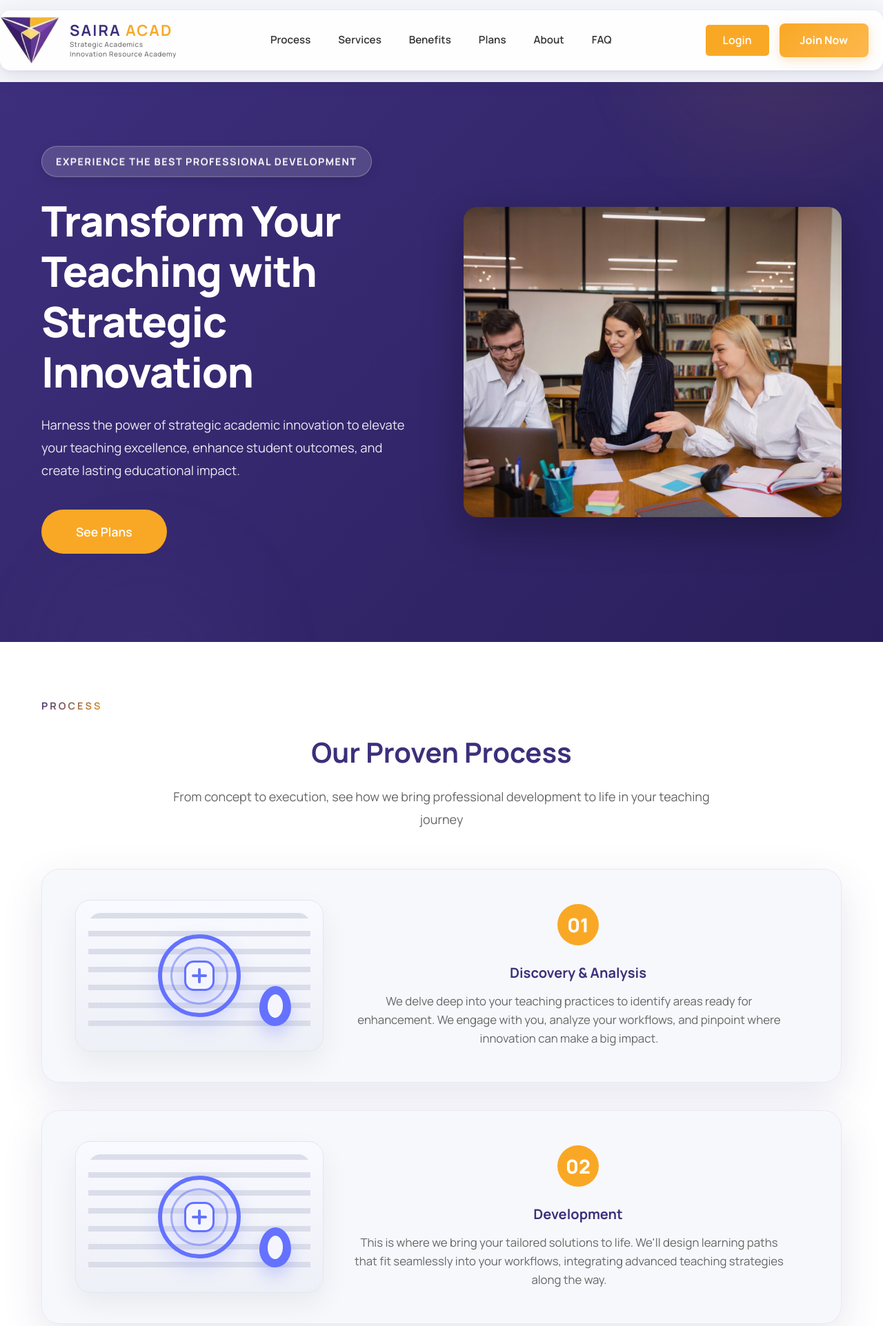
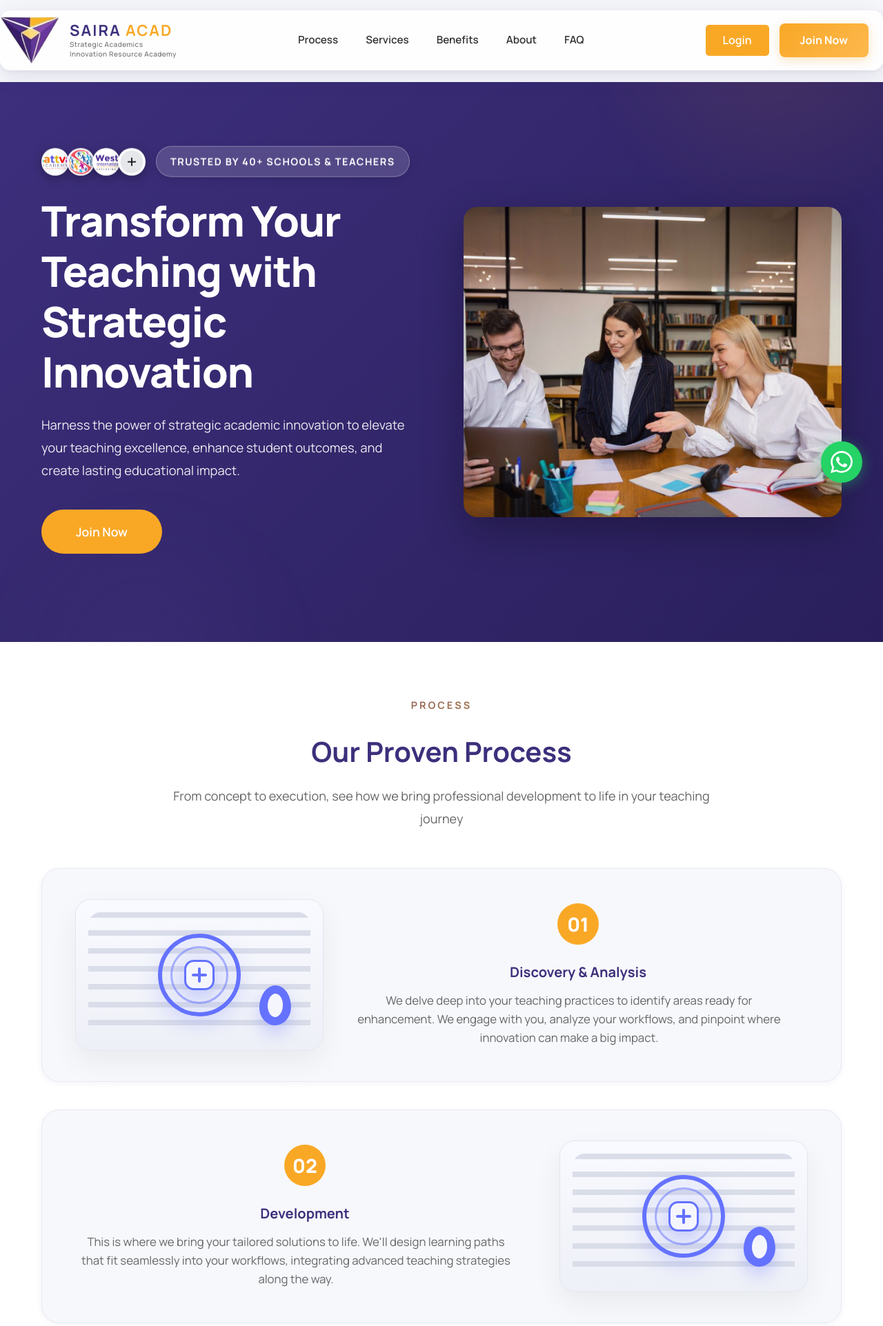
Before and after one commit to 237r1a66d6/SAIRA, a PHP site: page / in a window 1280 px wide. Shown: the top 1923 px of the page at 69% size. Run offline with PHP 8.4, Linux system fonts and the light colour scheme.

Commit message:
Update project with latest changes and assets

```diff
--- a/css/style.css
+++ b/css/style.css
@@ -411,13 +411,47 @@ body {
     text-align: left;
 }
 
+.hero-label-wrapper {
+    display: flex;
+    align-items: center;
+    gap: 15px;
+    margin-bottom: 1.5rem;
+    animation: float 3s ease-in-out infinite;
+    will-change: transform;
+}
+
+.hero-logo {
+    width: 40px;
+    height: 40px;
+    border-radius: 50%;
+    object-fit: cover;
+    border: 2px solid rgba(255, 255, 255, 0.9);
+    box-shadow: 0 4px 15px rgba(0, 0, 0, 0.3);
+    background: white;
+    margin-left: -18px;
+}
+
+.hero-logo:first-of-type {
+    margin-left: 0;
+}
+
+.hero-logo-plus {
+    width: 40px;
+    height: 40px;
+    border-radius: 50%;
+    object-fit: cover;
+    border: 2px solid rgba(255, 255, 255, 0.9);
+    box-shadow: 0 4px 15px rgba(0, 0, 0, 0.3);
+    background: white;
+    margin-left: -18px;
+}
+
 .hero-label {
     display: inline-block;
     font-size: 0.9rem;
     font-weight: 700;
     text-transform: uppercase;
     letter-spacing: 1.5px;
-    margin-bottom: 1.5rem;
     padding: 10px 20px;
     background: rgba(255, 255, 255, 0.15);
     backdrop-filter: blur(10px);
@@ -426,7 +460,6 @@ body {
     border-radius: 50px;
     border: 1px solid rgba(255, 255, 255, 0.3);
     box-shadow: 0 4px 15px rgba(0, 0, 0, 0.1);
-    animation: float 3s ease-in-out infinite;
 }
 
 @keyframes float {
@@ -535,13 +568,17 @@ section {
     -webkit-text-fill-color: transparent;
     background-clip: text;
     margin-bottom: 1rem;
-    display: inline-block;
+    display: block;
     position: relative;
     padding-bottom: 8px;
 }\n\n.section-label::after {\n    content: '';\n    position: absolute;\n    bottom: 0;\n    left: 50%;\n    transform: translateX(-50%);\n    width: 50px;\n    height: 3px;\n    background: linear-gradient(90deg, var(--primary-purple), var(--primary-orange));\n    border-radius: 2px;\n}\n\nsection > .container {\n    text-align: center;\n}
 
 .section-label.light {
     color: var(--primary-orange);
+    letter-spacing: 8px;
+    font-size: 1rem;
+    font-weight: 600;
+    opacity: 0.85;
 }
 
 .section-title {
@@ -621,15 +658,27 @@ section {
     padding: 2.75rem 3rem;
     background: #f7f8fc;
     border-radius: 26px;
-    box-shadow: 0 20px 60px rgba(61, 47, 124, 0.12);
+    box-shadow: 0 2px 8px rgba(61, 47, 124, 0.06);
     border: 1px solid #e8eaf3;
     transition: all 0.4s cubic-bezier(0.4, 0, 0.2, 1);
 }
 
 .process-step:hover {
     transform: translateY(-6px);
-    box-shadow: 0 28px 70px rgba(61, 47, 124, 0.16);
+    box-shadow: 0 4px 12px rgba(61, 47, 124, 0.08);
     border-color: rgba(103, 120, 255, 0.4);
+}
+
+.process-step.reverse {
+    grid-template-columns: 1fr minmax(260px, 360px);
+}
+
+.process-step.reverse .process-illustration {
+    order: 2;
+}
+
+.process-step.reverse .process-copy {
+    order: 1;
 }
 
 .process-illustration {
@@ -819,6 +868,9 @@ section {
     border: 1px solid var(--border-color);
     position: relative;
     overflow: hidden;
+    display: flex;
+    flex-direction: column;
+    height: 100%;
 }
 
 .course-card::before {
@@ -3830,3 +3882,45 @@ footer {
         padding: 40px 20px;
     }
 }
+
+/* WhatsApp Floating Button */
+.whatsapp-float {
+    position: fixed;
+    bottom: 100px;
+    right: 30px;
+    width: 60px;
+    height: 60px;
+    background: #25D366;
+    border-radius: 50%;
+    display: flex;
+    align-items: center;
+    justify-content: center;
+    box-shadow: 0 4px 20px rgba(37, 211, 102, 0.4);
+    z-index: 9999;
+    transition: all 0.3s ease;
+    cursor: pointer;
+}
+
+.whatsapp-float:hover {
+    transform: scale(1.1);
+    box-shadow: 0 6px 30px rgba(37, 211, 102, 0.6);
+}
+
+.whatsapp-float svg {
+    width: 32px;
+    height: 32px;
+}
+
+@media (max-width: 768px) {
+    .whatsapp-float {
+        bottom: 80px;
+        right: 20px;
+        width: 50px;
+        height: 50px;
+    }
+
+    .whatsapp-float svg {
+        width: 28px;
+        height: 28px;
+    }
+}
--- a/index.html
+++ b/index.html
@@ -20,7 +20,6 @@
                 <a href="#process" class="nav-link">Process</a>
                 <a href="#courses" class="nav-link">Services</a>
                 <a href="#benefits" class="nav-link">Benefits</a>
-                <a href="#pricing" class="nav-link">Plans</a>
                 <a href="about-us.html" class="nav-link">About</a>
                 <a href="#faq" class="nav-link">FAQ</a>
             </div>
@@ -35,14 +34,20 @@
         <div class="container">
             <div class="hero-wrapper">
                 <div class="hero-content">
-                    <div class="hero-label">Experience The Best Professional Development</div>
+                    <div class="hero-label-wrapper">
+                        <img src="assets/Sattva.avif" alt="Sattva Logo" class="hero-logo">
+                        <img src="assets/solitaire.png" alt="Solitaire Logo" class="hero-logo">
+                        <img src="assets/westfield.png" alt="Westfield Logo" class="hero-logo">
+                        <img src="assets/plus.webp" alt="Plus" class="hero-logo-plus">
+                        <div class="hero-label">Trusted by 40+ Schools & Teachers</div>
+                    </div>
                     <h2 class="hero-title">Transform Your Teaching with Strategic Innovation</h2>
                     <p class="hero-description">
                         Harness the power of strategic academic innovation to elevate your teaching excellence,
                         enhance student outcomes, and create lasting educational impact.
                     </p>
                     <div class="hero-buttons">
-                        <a href="#pricing" class="btn btn-primary btn-large">See Plans</a>
+                        <a href="register.html" class="btn btn-primary btn-large">Join Now</a>
                     </div>
                 </div>
                 <div class="hero-image">
@@ -72,7 +77,7 @@
                         <p>We delve deep into your teaching practices to identify areas ready for enhancement. We engage with you, analyze your workflows, and pinpoint where innovation can make a big impact.</p>
                     </div>
                 </div>
-                <div class="process-step">
+                <div class="process-step reverse">
                     <div class="process-illustration">
                         <div class="process-lines"></div>
                         <div class="process-target">
@@ -107,50 +112,32 @@
     <section class="courses" id="courses">
         <div class="container">
             <div class="section-label">Services</div>
-            <h2 class="section-title">Professional Development Courses</h2>
+            <h2 class="section-title">Join Our Community</h2>
             <p class="section-description">
-                Innovative courses tailored to meet your unique teaching needs and career goals
+                Be part of our growing educational network and make a lasting impact
             </p>
-            <div class="courses-grid">
+            <div class="courses-grid" style="grid-template-columns: repeat(2, 1fr); max-width: 900px; margin: 0 auto;">
                 <div class="course-card modern-card">
                     <div class="course-visual">
                         <div class="visual-element">
-                            <span class="visual-icon">📊</span>
-                            <span class="visual-text">Data Analysis</span>
+                            <span class="visual-icon">👨‍🏫</span>
+                            <span class="visual-text">Educators</span>
                         </div>
                     </div>
-                    <h3>Mathematics Excellence</h3>
-                    <p>We analyze pedagogical approaches and implement tailored methodologies to enhance mathematical understanding and problem-solving skills.</p>
+                    <h3>Join as Educator</h3>
+                    <p style="flex-grow: 1;">Transform your teaching career with our professional development programs. Access cutting-edge resources, connect with fellow educators, and enhance your impact in the classroom.</p>
+                    <a href="register.html" class="btn btn-primary" style="margin-top: auto;">Join Now</a>
                 </div>
                 <div class="course-card modern-card">
                     <div class="course-visual">
                         <div class="visual-element">
-                            <span class="visual-icon">🧪</span>
-                            <span class="visual-text">Experiments</span>
+                            <span class="visual-icon">🏫</span>
+                            <span class="visual-text">Schools</span>
                         </div>
                     </div>
-                    <h3>Science Innovation</h3>
-                    <p>We understand inquiry-based learning and design custom approaches using advanced techniques for seamless student engagement.</p>
-                </div>
-                <div class="course-card modern-card">
-                    <div class="course-visual">
-                        <div class="visual-element">
-                            <span class="visual-icon">✍️</span>
-                            <span class="visual-text">Writing Skills</span>
-                        </div>
-                    </div>
-                    <h3>Language Mastery</h3>
-                    <p>We analyze literacy development and generate personalized instruction, resulting in higher comprehension rates and improved communication.</p>
-                </div>
-                <div class="course-card modern-card">
-                    <div class="course-visual">
-                        <div class="visual-element">
-                            <span class="visual-icon">🗺️</span>
-                            <span class="visual-text">Global Context</span>
-                        </div>
-                    </div>
-                    <h3>Social Studies Engagement</h3>
-                    <p>We analyze student interests and craft engaging content tailored to meet your specific curriculum requirements.</p>
+                    <h3>Partner as School</h3>
+                    <p style="flex-grow: 1;">Elevate your institution's academic excellence through strategic partnerships. Provide your teachers with world-class training and innovative teaching methodologies.</p>
+                    <a href="contact-us.html" class="btn btn-primary" style="margin-top: auto;">Partner With Us</a>
                 </div>
             </div>
         </div>
@@ -206,56 +193,6 @@
                     platform dedicated to transforming educators with cutting-edge methodologies and innovative resources.
                     Our team is committed to driving excellence and growth for passionate teachers.</p>
                     <a href="login.html" class="btn btn-secondary btn-large">Learn More</a>
-                </div>
-            </div>
-        </div>
-    </section>
-
-    <section class="pricing" id="pricing">
-        <div class="container">
-            <div class="section-label">Plans</div>
-            <h2 class="section-title">Flexible Pricing, Maximum Impact</h2>
-            <p class="section-description">Choose the perfect plan for your professional development with no hidden costs</p>
-            <div class="pricing-grid">
-                <div class="pricing-card">
-                    <h3 class="plan-name">Standard</h3>
-                    <div class="plan-price">
-                        <span class="currency">₹</span>
-                        <span class="amount">2,499</span>
-                        <span class="period">/ month</span>
-                    </div>
-                    <p class="plan-description">Perfect for individual teachers and small groups.</p>
-                    <ul class="plan-features">
-                        <li>✓ Access to 3 core courses</li>
-                        <li>✓ Basic teaching resources</li>
-                        <li>✓ Monthly webinars</li>
-                        <li>✓ Email support</li>
-                        <li>✓ Certificate of completion</li>
-                        <li>✓ Community forum access</li>
-                        <li>✓ Regular content updates</li>
-                    </ul>
-                    <a href="register.html" class="btn btn-primary btn-full">Get Started</a>
-                </div>
-                <div class="pricing-card featured">
-                    <div class="featured-badge">Popular</div>
-                    <h3 class="plan-name">Premium</h3>
-                    <div class="plan-price">
-                        <span class="currency">₹</span>
-                        <span class="amount">5,499</span>
-                        <span class="period">/ month</span>
-                    </div>
-                    <p class="plan-description">Exclusive and advanced professional development.</p>
-                    <ul class="plan-features">
-                        <li>✓ Access to all courses</li>
-                        <li>✓ Premium teaching resources</li>
-                        <li>✓ Weekly live sessions</li>
-                        <li>✓ Priority support & mentorship</li>
-                        <li>✓ Advanced certifications</li>
-                        <li>✓ One-on-one coaching</li>
-                        <li>✓ Custom learning paths</li>
-                        <li>✓ Exclusive masterclasses</li>
-                    </ul>
-                    <a href="register.html" class="btn btn-primary btn-full">Get Started</a>
                 </div>
             </div>
         </div>
@@ -331,17 +268,6 @@
         </div>
     </section>
 
-    <section class="cta-section">
-        <div class="container">
-            <div class="cta-content">
-                <h2>Ready to Transform Your Teaching?</h2>
-                <p>Schedule a consultation with our education experts</p>
-                <a href="register.html" class="btn btn-primary btn-large">Join Now</a>
-                <p class="cta-note">It's 100% free to get started</p>
-            </div>
-        </div>
-    </section>
-
     <section class="quick-links-section" style="background: linear-gradient(135deg, #3d2f7c 0%, #5a4794 100%); padding: 60px 0;">
         <div class="container">
             <div style="text-align: center; margin-bottom: 30px;">
@@ -349,10 +275,10 @@
                 <p style="color: rgba(255,255,255,0.8); font-size: 1.1rem;">Discover our success stories, get in touch, or learn about our policies</p>
             </div>
             <div style="display: flex; gap: 20px; justify-content: center; flex-wrap: wrap; max-width: 1000px; margin: 0 auto;">
-                <a href="success-stories.html" class="btn btn-primary btn-large" style="min-width: 200px; text-align: center;">Success Stories</a>
-                <a href="contact-us.html" class="btn btn-cta btn-large" style="min-width: 200px; text-align: center; display: flex; align-items: center; justify-content: center;">Contact Us</a>
-                <a href="privacy-policy.html" class="btn btn-secondary btn-large" style="min-width: 200px; text-align: center;">Privacy Policy</a>
-                <a href="terms-conditions.html" class="btn btn-primary btn-large" style="min-width: 200px; text-align: center;">Terms & Conditions</a>
+                <a href="success-stories.html" class="btn btn-cta btn-large" style="min-width: 200px; text-align: center;">Success Stories</a>
+                <a href="contact-us.html" class="btn btn-cta btn-large" style="min-width: 200px; text-align: center;">Contact Us</a>
+                <a href="privacy-policy.html" class="btn btn-cta btn-large" style="min-width: 200px; text-align: center;">Privacy Policy</a>
+                <a href="terms-conditions.html" class="btn btn-cta btn-large" style="min-width: 200px; text-align: center;">Terms & Conditions</a>
             </div>
         </div>
     </section>
@@ -368,22 +294,39 @@
                     <a href="#process">Process</a>
                     <a href="#courses">Courses</a>
                     <a href="#benefits">Benefits</a>
-                    <a href="#pricing">Pricing</a>
                     <a href="#testimonials">Testimonials</a>
                 </div>
             </div>
             <div class="footer-bottom">
-                <p>&copy; 2025 SAIRA ACAD - Strategic Academics Innovation Resources Academy. All rights reserved.</p>
+                <p>&copy; 2025 SAIRA ACAD - Strategic Academics Innovation Resources Academy. All rights reserved. Developed by Gautam & Chandu.</p>
                 <div class="social-links">
-                    <a href="#" aria-label="LinkedIn" class="social-link">in</a>
-                    <a href="#" aria-label="Twitter" class="social-link">𝕏</a>
-                    <a href="#" aria-label="Instagram" class="social-link">ig</a>
-                    <a href="#" aria-label="Facebook" class="social-link">f</a>
+                    <a href="https://www.linkedin.com/in/saira-acad-25103a3a5?utm_source=share&utm_campaign=share_via&utm_content=profile&utm_medium=android_appl" aria-label="LinkedIn" class="social-link">in</a>
+                    <a href="https://x.com/sairaacad" aria-label="Twitter" class="social-link">𝕏</a>
+                    <a href="https://instagram.com/sairaacad" aria-label="Instagram" class="social-link">ig</a>
+                    <a href=" https://www.facebook.com/profile.php?id=61586279211712" aria-label="Facebook" class="social-link">f</a>
                 </div>
             </div>
         </div>
     </footer>
+
+    <!-- WhatsApp Floating Button -->
+    <a href="#" id="whatsappShareBtn" class="whatsapp-float" aria-label="Share on WhatsApp" title="Share on WhatsApp">
+        <svg xmlns="http://www.w3.org/2000/svg" viewBox="0 0 24 24" fill="white" width="32" height="32">
+            <path d="M17.472 14.382c-.297-.149-1.758-.867-2.03-.967-.273-.099-.471-.148-.67.15-.197.297-.767.966-.94 1.164-.173.199-.347.223-.644.075-.297-.15-1.255-.463-2.39-1.475-.883-.788-1.48-1.761-1.653-2.059-.173-.297-.018-.458.13-.606.134-.133.298-.347.446-.52.149-.174.198-.298.298-.497.099-.198.05-.371-.025-.52-.075-.149-.669-1.612-.916-2.207-.242-.579-.487-.5-.669-.51-.173-.008-.371-.01-.57-.01-.198 0-.52.074-.792.372-.272.297-1.04 1.016-1.04 2.479 0 1.462 1.065 2.875 1.213 3.074.149.198 2.096 3.2 5.077 4.487.709.306 1.262.489 1.694.625.712.227 1.36.195 1.871.118.571-.085 1.758-.719 2.006-1.413.248-.694.248-1.289.173-1.413-.074-.124-.272-.198-.57-.347m-5.421 7.403h-.004a9.87 9.87 0 01-5.031-1.378l-.361-.214-3.741.982.998-3.648-.235-.374a9.86 9.86 0 01-1.51-5.26c.001-5.45 4.436-9.884 9.888-9.884 2.64 0 5.122 1.03 6.988 2.898a9.825 9.825 0 012.893 6.994c-.003 5.45-4.437 9.884-9.885 9.884m8.413-18.297A11.815 11.815 0 0012.05 0C5.495 0 .16 5.335.157 11.892c0 2.096.547 4.142 1.588 5.945L.057 24l6.305-1.654a11.882 11.882 0 005.683 1.448h.005c6.554 0 11.89-5.335 11.893-11.893a11.821 11.821 0 00-3.48-8.413Z"/>
+        </svg>
+    </a>
+
     <script src="js/animations.js"></script>
     <script src="js/premium-interactions.js"></script>
+    <script>
+        // WhatsApp Contact Functionality
+        document.getElementById('whatsappShareBtn').addEventListener('click', function(e) {
+            e.preventDefault();
+            const phoneNumber = '919359885884';
+            const message = encodeURIComponent('Hello, I am interested in SAIRA ACAD programs. I would like to know more.');
+            const whatsappUrl = `https://wa.me/${phoneNumber}?text=${message}`;
+            window.open(whatsappUrl, '_blank');
+        });
+    </script>
 </body>
 </html>
```
Also changed, not shown: admin-dashboard.html (+98 -0 lines), user-dashboard.html (+0 -98 lines), assets/Sattva.avif (added), assets/plus.webp (added), assets/solitaire.png (added), assets/westfield.png (added).
